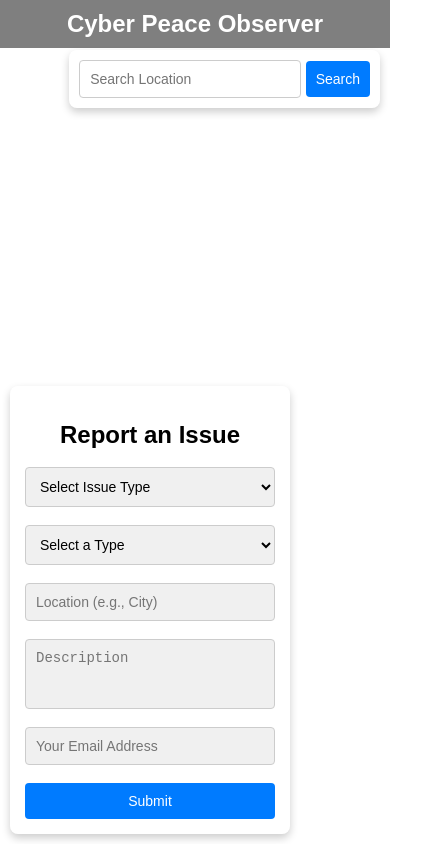
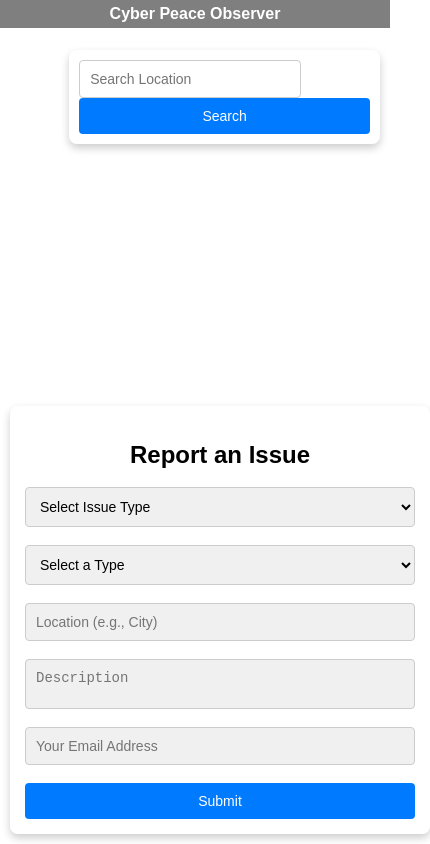
Before and after one commit to Durlove-joy/Cyber-Peace-Observer-1.0, a website: page index.html in a window 390 px wide. Shown: the whole page, 430 px wide, since content can reach past the window. Drawn offline with nearby package versions, Linux system fonts and the light colour scheme.

Commit message:
changed html code

```diff
--- a/index.html
+++ b/index.html
@@ -82,6 +82,71 @@
 
     #form button:hover {
       background: #0056b3;
+    }
+
+    /* Ensure the map takes full width and height on mobile */
+    #map {
+      width: 100%;
+      height: 100%;
+    }
+
+    /* Adjust the title for smaller screens */
+    #title {
+      font-size: 18px; /* Smaller font size for mobile */
+      padding: 5px 0;
+    }
+
+    /* Adjust the search box for mobile */
+    #search {
+      top: 10px;
+      right: 10px;
+      width: auto;
+      padding: 5px;
+    }
+
+    #search input {
+      width: 150px; /* Smaller width for mobile */
+      font-size: 12px;
+    }
+
+    #search button {
+      font-size: 12px;
+      padding: 5px;
+    }
+
+    /* Adjust the suggestion box for mobile */
+    #suggestions {
+      width: 150px; /* Match the input width */
+    }
+
+    /* General mobile styles */
+    @media (max-width: 768px) {
+      #title {
+        font-size: 16px;
+      }
+
+      #search input {
+        width: 100%; /* Full width on mobile */
+      }
+
+      #search button {
+        width: 100%; /* Full width on mobile */
+      }
+
+      #form {
+        flex-direction: column; /* Stack form elements vertically */
+        align-items: stretch;
+        width: 100%; /* Full width on mobile */
+      }
+
+      #form input, #form select, #form textarea, #form button {
+        font-size: 14px; /* Slightly larger font for better readability */
+        width: 100%; /* Full width for all form elements */
+      }
+
+      #form textarea {
+        height: 50px; /* Adjust height for better usability */
+      }
     }
   </style>
 </head>
```
